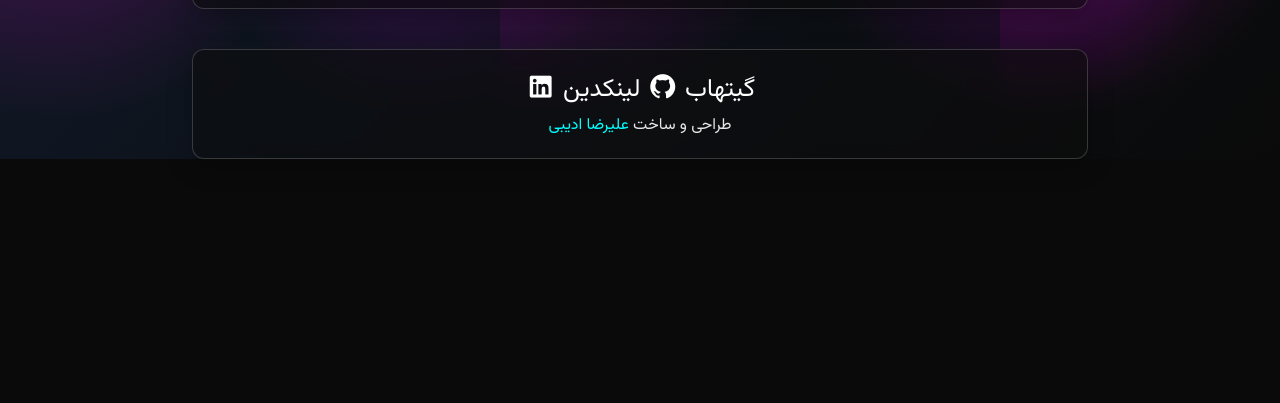
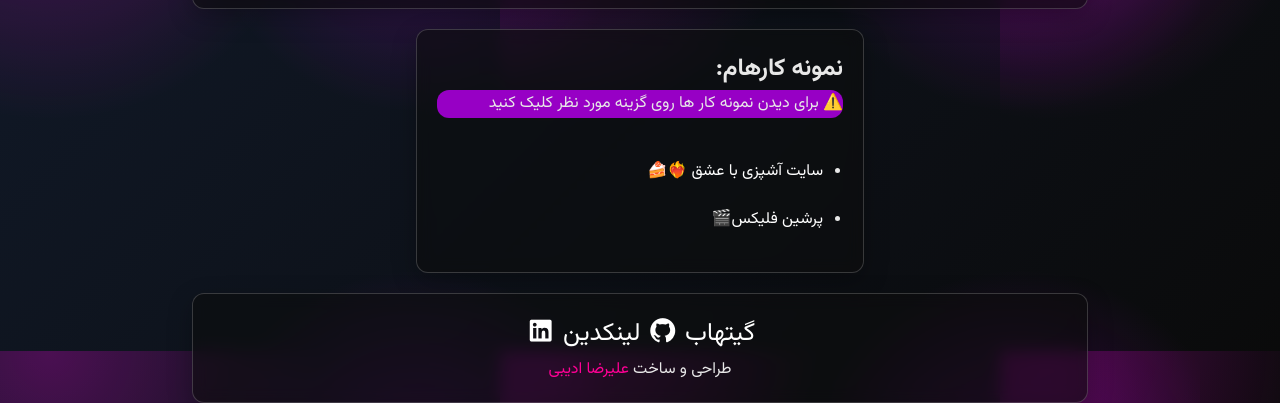
Before and after one commit to AlirezaAdibi2006/ml-preprocessing-site, a plain HTML site: page index.html in a window 1280 px wide. Shown: the part 2149-2552 px from the top of the page. Before the commit the page ends 2308 px from the top, so only its background shows below. Drawn offline with Linux system fonts and the light colour scheme.

Commit message:
index.html

```diff
--- a/index.html
+++ b/index.html
@@ -113,15 +113,22 @@
         </section>
     </article>
 
-    <!-- <aside>
-    </aside> -->
+    <aside>
+        <h2>نمونه کارهام:</h2>
+        <p>⚠️ برای دیدن نمونه کار ها روی گزینه مورد نظر کلیک کنید </p>
+        <ul>
+            <li><a target="_blank" href="https://alirezaadibi2006.github.io/Cooking-Recipes-Website/">سایت آشپزی با عشق ❤️‍🔥🍰</a></li>
+            <li><a target="_blank" href="https://alirezaadibi2006.github.io/PersianFlix/" >پرشین فلیکس🎬</a></li>
+
+        </ul>
+    </aside>
 
     <footer id="contactme">
            <div class="socials">
       <a href="https://github.com/AlirezaAdibi2006" id="info" style="font-size: 25px;">گیتهاب <i class="fa-brands fa-github"> </i> </a>
       <a href="https://www.linkedin.com/in/alireza-adibi-8206a426a/" style="font-size: 25px;">لینکدین <i class="fa-brands fa-linkedin"></i></a>
     </div>
-       <p>طراحی و ساخت <span style="color:rgb(0, 255, 255);">علیرضا ادیبی</span></p>
+       <p>طراحی و ساخت <span style="color:rgb(255, 0, 149);">علیرضا ادیبی</span></p>
     </footer>
 </body>
 </html>
```
